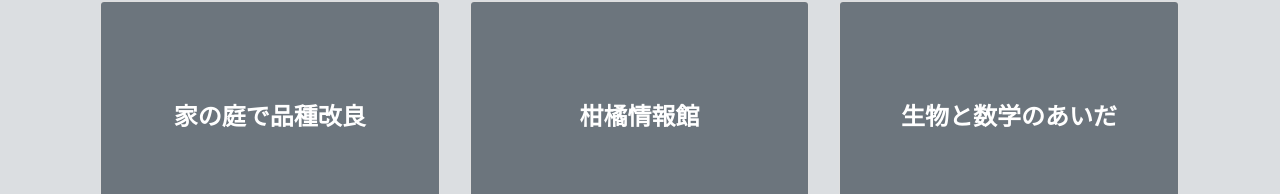
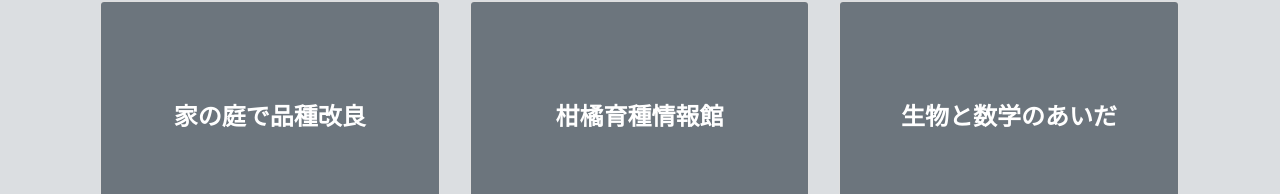
Before and after one commit to Soh-Kim/Portfolio, a plain HTML site: page index.html in a window 1280 px wide. Shown: the part 585-779 px from the top of the page. Drawn offline with Linux system fonts and the light colour scheme; a script that the page names is missing.

Commit message:
Update index.html

```diff
--- a/index.html
+++ b/index.html
@@ -61,7 +61,7 @@
                         <div class="box2">
                             <div class="box2_1">
                                     <div class="design">
-                                        <h2 class="name"><a href="https://sites.google.com/view/citrus-info">柑橘情報館</a></h2>
+                                        <h2 class="name"><a href="https://sites.google.com/view/citrus-info">柑橘育種情報館</a></h2>
                                     </div>
                                     <div class="explanation">
                                         <p>カンキツの品種改良の流れを交配から選抜までまとめたサイトです。他にも品種改良をするうえで欠かせないカンキツの性質や最新研究の論文紹介なども行っています。</p>
```
